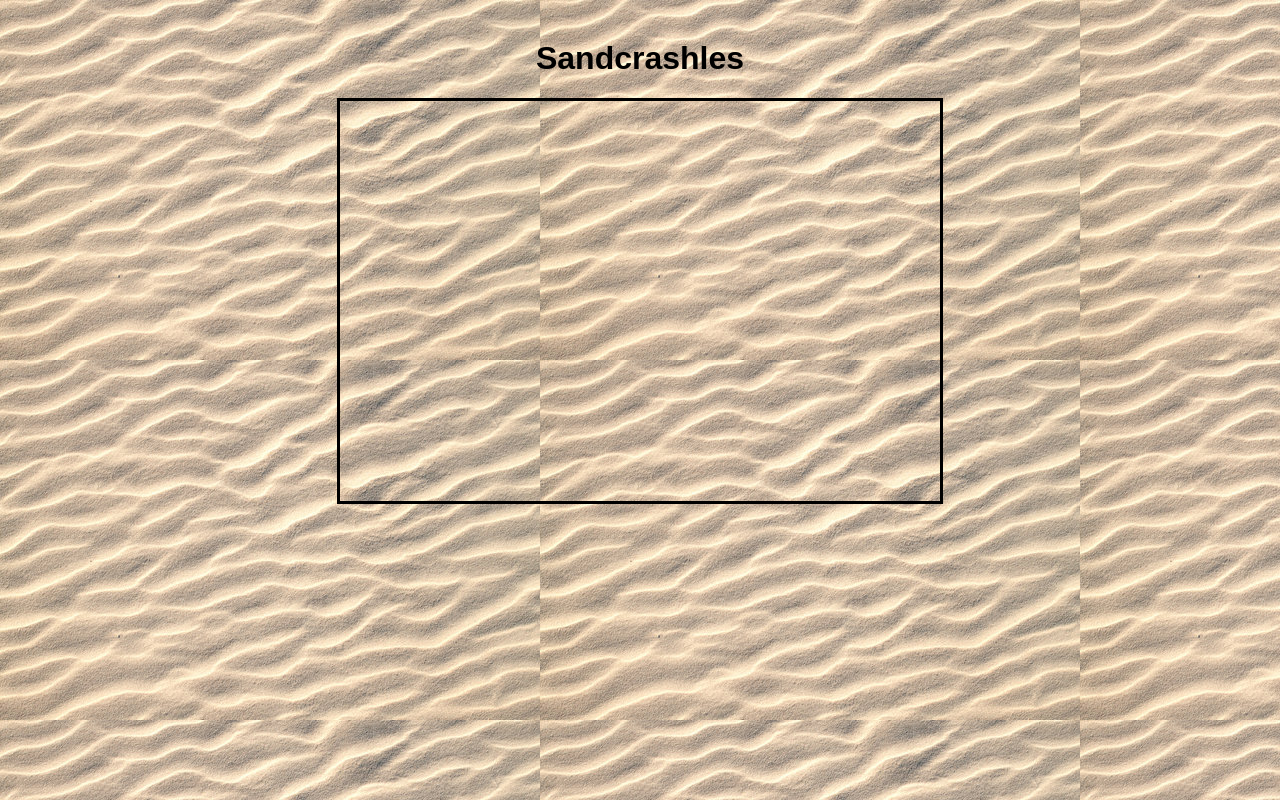
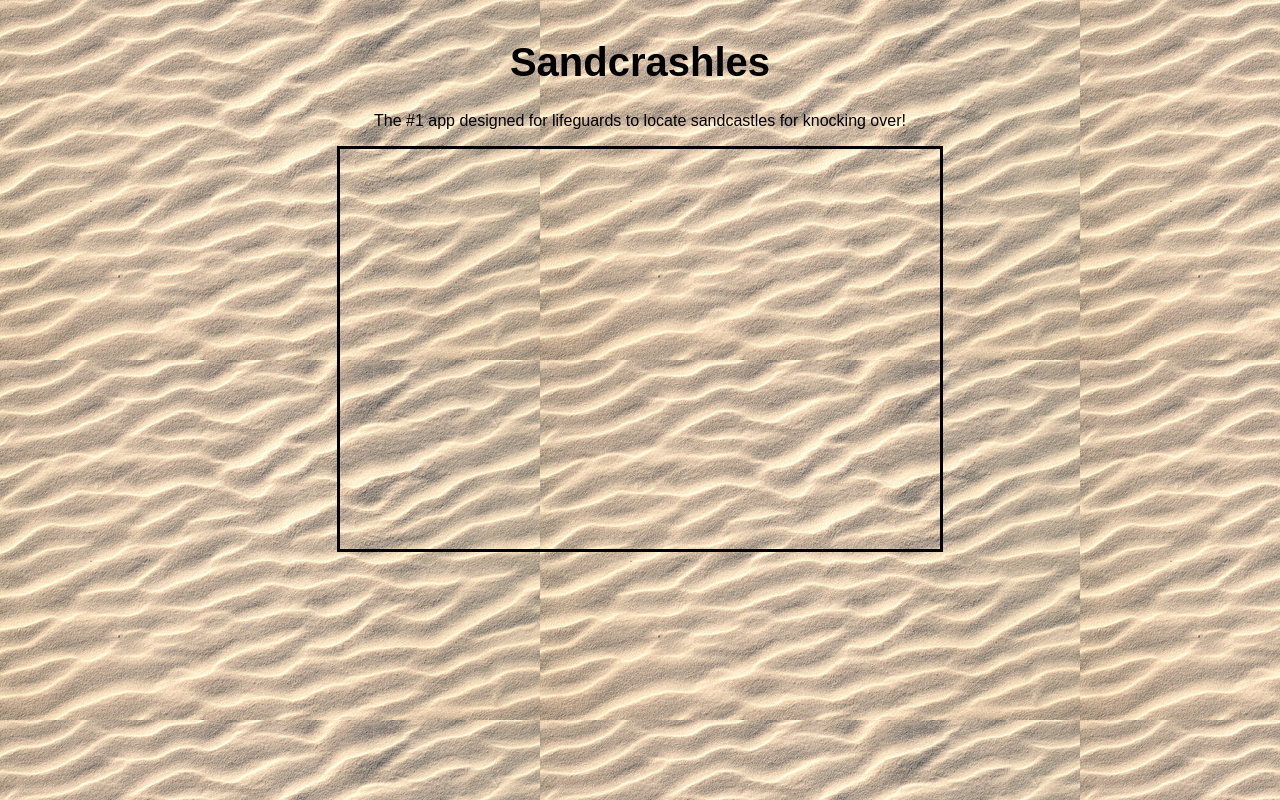
Before and after one commit to noah-ukura/sandcrashles, a plain HTML site: page index.html in a window 1280 px wide. Drawn offline with nearby package versions, Linux system fonts and the light colour scheme.

Commit message:
more style changes

```diff
--- a/index.html
+++ b/index.html
@@ -12,7 +12,7 @@
 <body>
   <div class="container">
     <h1>Sandcrashles</h1>
-
+    <p>The #1 app designed for lifeguards to locate sandcastles for knocking over!</p>
     <div id="map"></div>
   </div>
 
--- a/style.css
+++ b/style.css
@@ -45,4 +45,8 @@ body {
   h1{
     font-weight: bolder;
     color:black;
+    font-size:40px;
   }
+  p{
+    color:black;
+  }
```
